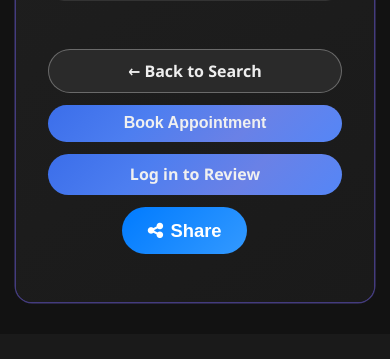
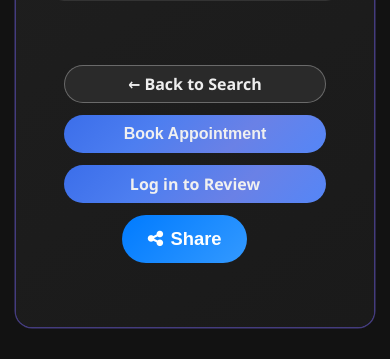
Before and after one commit to Satvir092/Localate, a Flask app: template templates/customer_view.html in a window 390 px wide. Shown: the part 718-1077 px from the top of the page. Before the commit the page ends 1022 px from the top, so only its background shows below. Run offline with Flask 3, Linux system fonts and the light colour scheme; the template is opened without the code that fills it, so the values that code supplies are empty.

Commit message:
Fix mobile layout

```diff
--- a/localate.py
+++ b/localate.py
@@ -41,4 +41,4 @@ def create_app():
 
 if __name__ == "__main__":
     app = create_app()
-    app.run(debug=True)
+    app.run(debug=False)
--- a/static/customer_view.css
+++ b/static/customer_view.css
@@ -760,9 +760,12 @@ a.btn.primary.login-btn:hover {
 
 @media (max-width: 639px) {
   .action-buttons {
+    display: flex;
     flex-direction: column;
     align-items: center;
     gap: 0.75rem;
+    padding: 1rem;
+    box-sizing: border-box;
   }
 
   .action-buttons .btn {
@@ -772,10 +775,21 @@ a.btn.primary.login-btn:hover {
     padding: 0.6rem 1.2rem !important;
     margin: 0;
     box-sizing: border-box;
+    white-space: nowrap;
+    border-radius: 9999px;
+    font-weight: 600;
+    display: inline-flex;
+    align-items: center;
+    justify-content: center;
+    height: 38px;
+    overflow: hidden;
+    text-overflow: ellipsis;
+    text-align: center;
   }
 
-  .btn i {
+  .action-buttons .btn i {
     font-size: 1rem !important;
     margin-right: 0.4rem;
+    line-height: 1;
   }
 }
```
